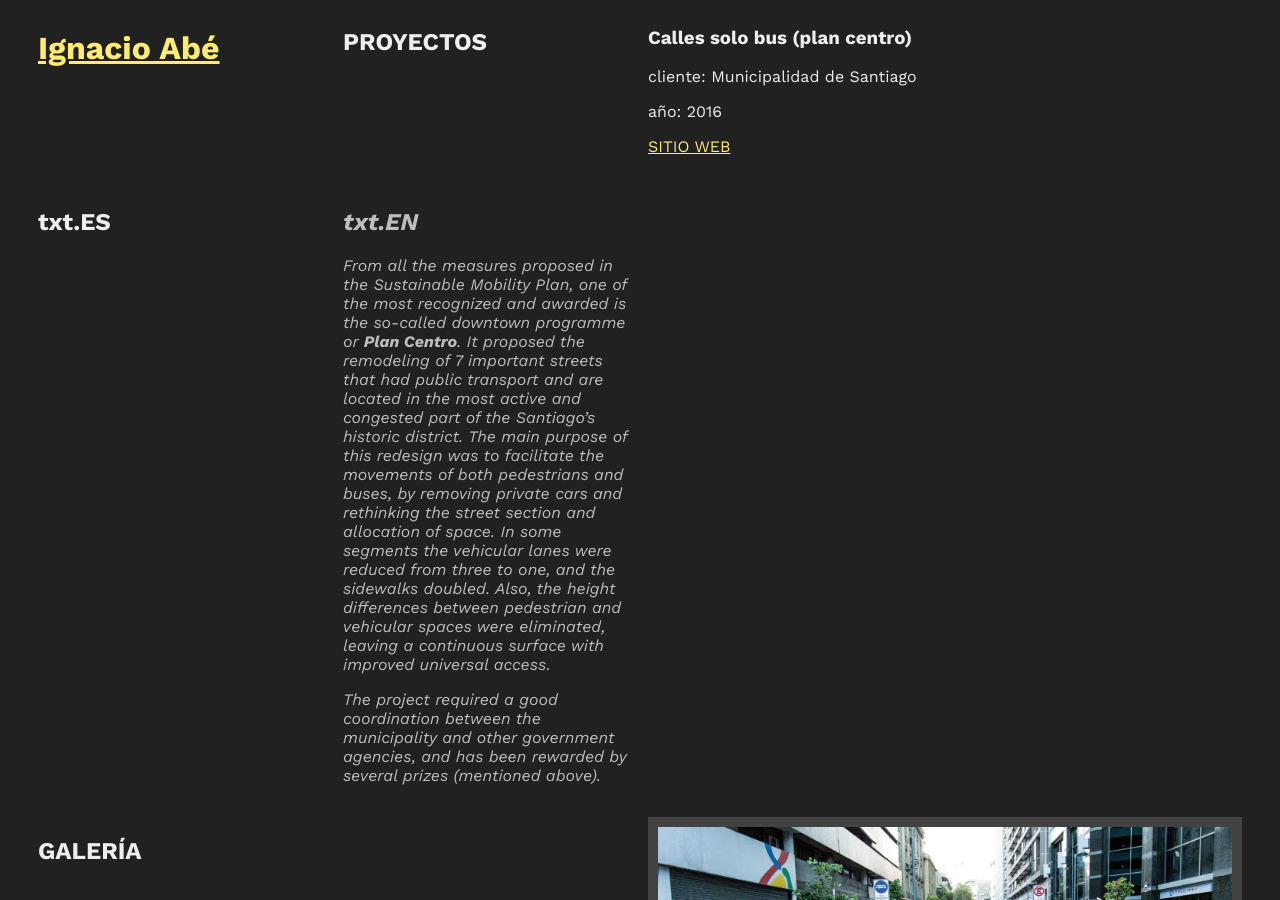
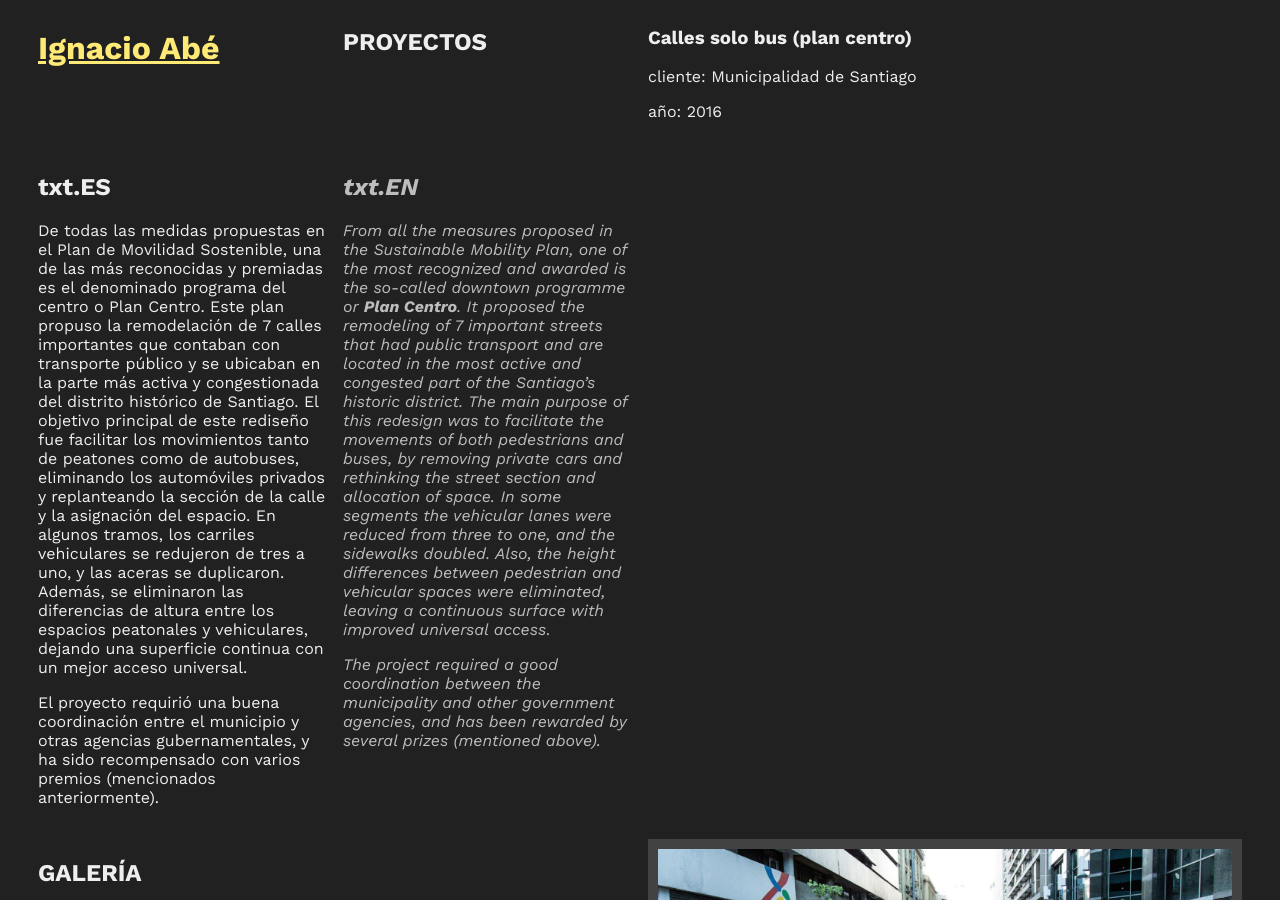
Before and after one commit to ignacioabe/ignacioabe.github.io, a Jekyll site: the page built from _proyectos/plan-centro.md, in a window 1280 px wide and 900 px high. Built offline with Jekyll 4.4.1, drawn with Linux system fonts in a browser that asks for light colours.

Commit message:
Adiciones y correcciones en proyectos

```diff
--- a/_layouts/proyecto.html
+++ b/_layouts/proyecto.html
@@ -15,7 +15,9 @@
     <h3 class="post-title" itemprop="name headline">{{ page.nombre | escape }}</h3>
     <p>cliente: {{ page.cliente }}</p>
     <p>año: {{ page.agno }}</p>
-    <p><a href="{{ page.enlace-ext }}" target="_blank">SITIO WEB</a></p>
+    {% if page.enlace-ext %}
+      <p><a href="{{ page.enlace-ext }}" target="_blank">SITIO WEB</a></p>
+    {% endif %}
     <!-- <p>herramientas: {{ page.herramientas }}</p> -->
   </div>
 
--- a/_proyectos/plan-centro.md
+++ b/_proyectos/plan-centro.md
@@ -8,6 +8,9 @@
 texto-corto-es: Transformación de calles en el casco histórico de Santiago para hacerlas más eficientes y seguras para el transporte público y los peatones.
 texto-corto-en:
 texto-largo-es: |
+  De todas las medidas propuestas en el Plan de Movilidad Sostenible, una de las más reconocidas y premiadas es el denominado programa del centro o Plan Centro. Este plan propuso la remodelación de 7 calles importantes que contaban con transporte público y se ubicaban en la parte más activa y congestionada del distrito histórico de Santiago. El objetivo principal de este rediseño fue facilitar los movimientos tanto de peatones como de autobuses, eliminando los automóviles privados y replanteando la sección de la calle y la asignación del espacio. En algunos tramos, los carriles vehiculares se redujeron de tres a uno, y las aceras se duplicaron. Además, se eliminaron las diferencias de altura entre los espacios peatonales y vehiculares, dejando una superficie continua con un mejor acceso universal.
+
+  El proyecto requirió una buena coordinación entre el municipio y otras agencias gubernamentales, y ha sido recompensado con varios premios (mencionados anteriormente).
 texto-largo-en: |
   From all the measures proposed in the Sustainable Mobility Plan, one of the most recognized and awarded is the so-called downtown programme or **Plan Centro**. It proposed the remodeling of 7 important streets that had public transport and are located in the most active and congested part of the Santiago's historic district. The main purpose of this redesign was to facilitate the movements of both pedestrians and buses, by removing private cars and rethinking the street section and allocation of space. In some segments the vehicular lanes were reduced from three to one, and the sidewalks doubled. Also, the height differences between pedestrian and vehicular spaces were eliminated, leaving a continuous surface with improved universal access.
 
```
Also changed, not shown: _proyectos/mapa-ciclovias.md (+1 -1 lines), _proyectos/mapa-santiago-ciclista.md (+1 -1 lines), _proyectos/mapa-violencia-vial.md (+1 -1 lines).
